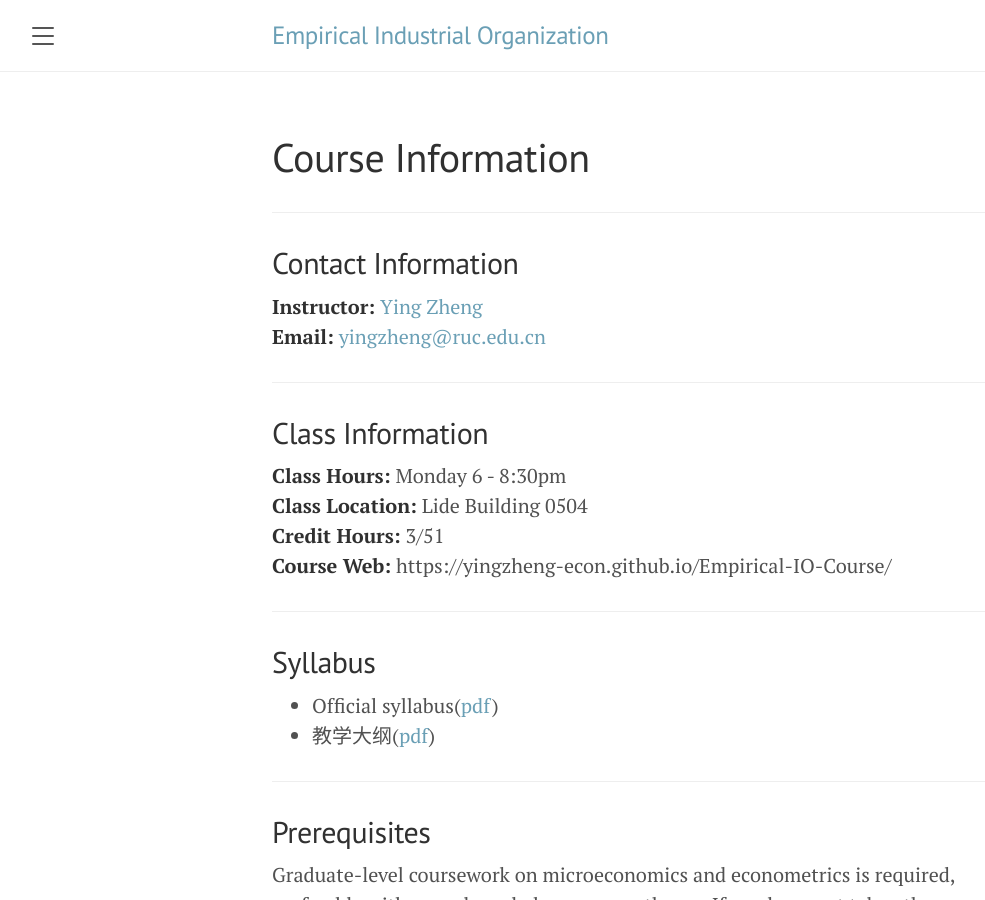
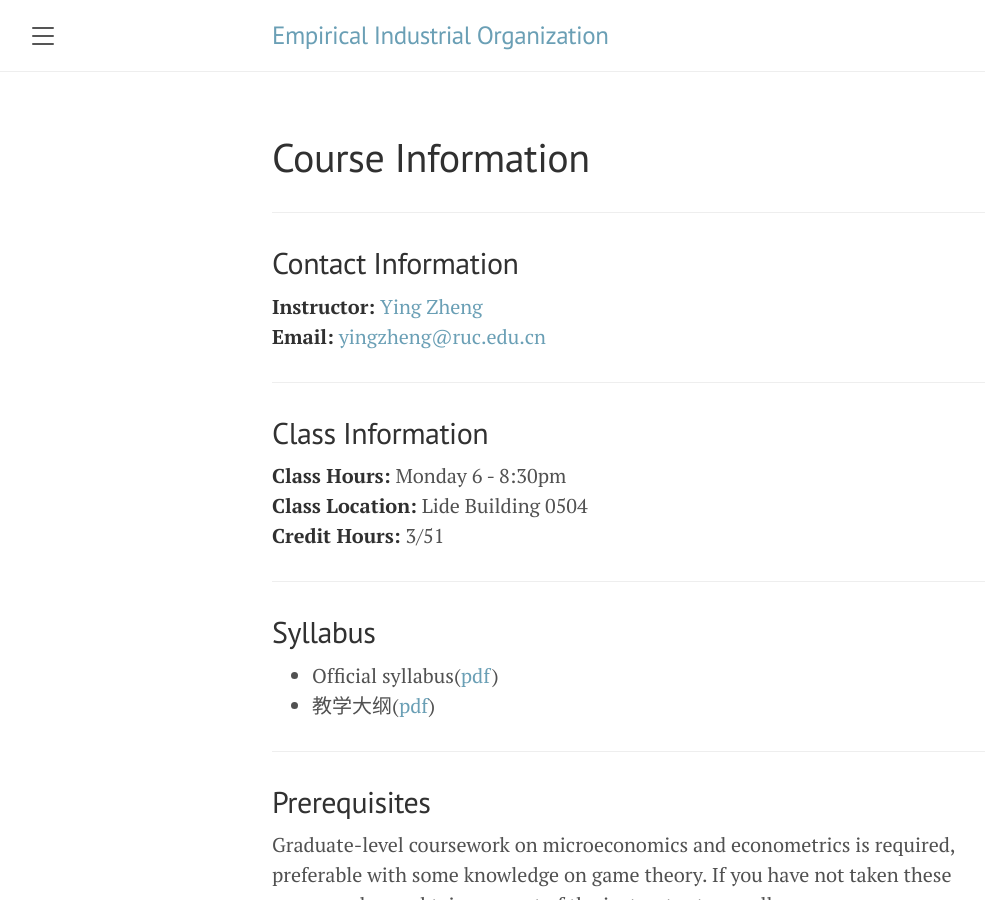
Before and after one commit to yingzheng-econ/Empirical-IO-Course, a Jekyll site: the page built from Course_info.md, in a window 1280 px wide and 900 px high. Shown: the whole window, without its empty margins (8-993 px from the left). Built offline with Jekyll 4.4.1, drawn with Linux system fonts in a browser that asks for light colours.

Commit message:
Update Course_info.md

```diff
--- a/Course_info.md
+++ b/Course_info.md
@@ -15,7 +15,6 @@ order: 1
 **Class Hours:** Monday 6 - 8:30pm
 **Class Location:** Lide Building 0504
 **Credit Hours:** 3/51
-**Course Web:** https://yingzheng-econ.github.io/Empirical-IO-Course/
 
 ***
 
```
